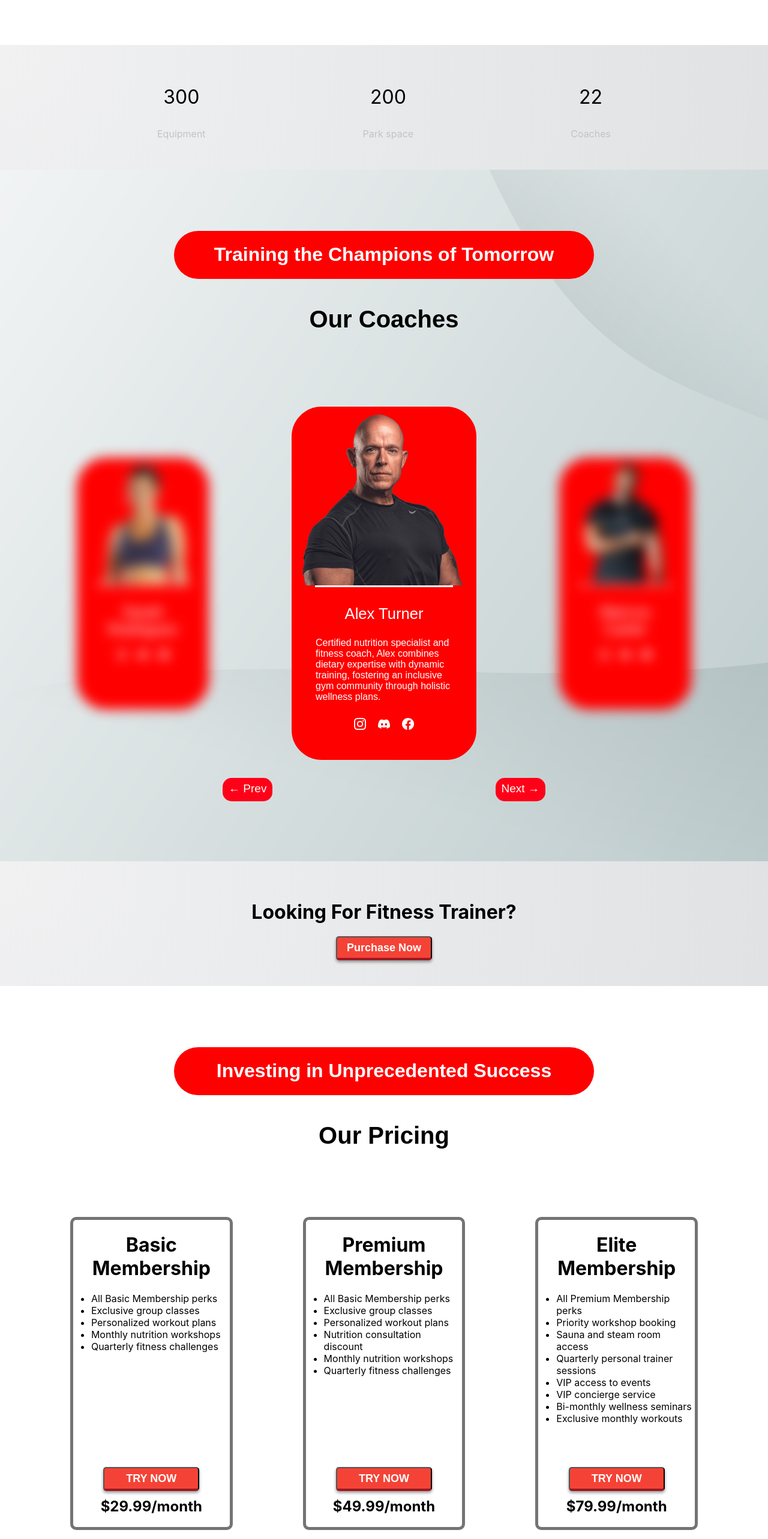
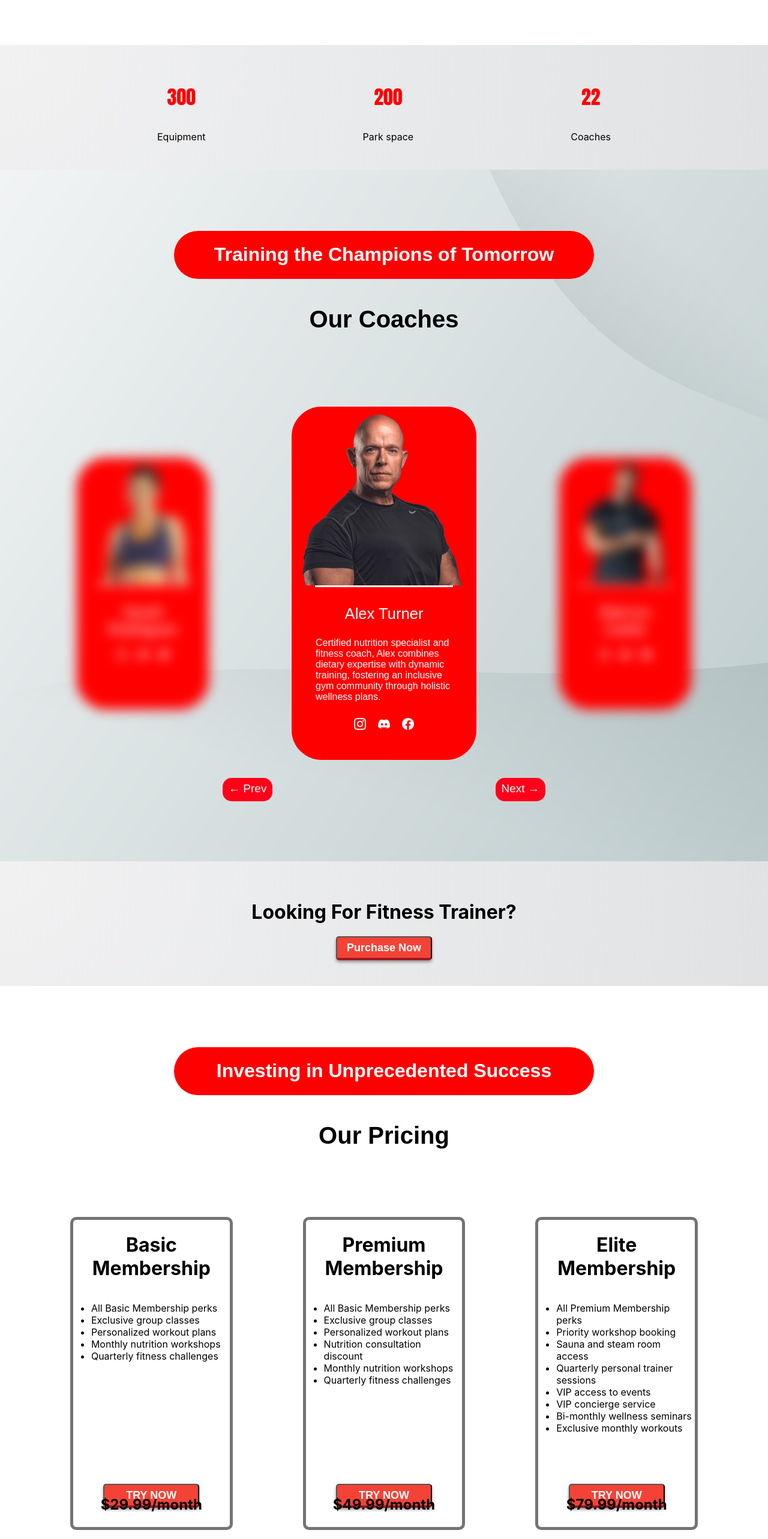
Before and after one commit to Twenfyx/react-gym, a React (Create React App) app: page / in a window 1280 px wide. Shown: the part 2280-4846 px from the top of the page at 60% size. Built offline with nearby package versions, Linux system fonts and the light colour scheme.

Commit message:
add @types change stats

```diff
--- a/src/components/pricing/Pricing.module.css
+++ b/src/components/pricing/Pricing.module.css
@@ -1,10 +1,7 @@
 .main {
     margin: 0;
-    /* height: 120vh; */
     margin-bottom: 200px;
-
 }
-
 .blocks {
     display: flex;
     justify-content: space-evenly;
@@ -12,6 +9,8 @@
 }
 
 .blocks .mainBlock {
+    display: flex;
+    flex-direction: column;
     width: 16.3rem;
     height: 32rem;
     border: 5px solid rgb(116, 116, 116);
@@ -27,20 +26,16 @@
     margin-left: -10px;
 }
 
-.blocks h2 {
-    width: 100%;
-    text-align: center;
-    position: absolute;
-    bottom: 0;
-}
-
 .bottom {
     display: flex;
-    justify-content: center;
-
-    margin-bottom: 10px;
+    flex-direction: column;
+    align-items: center;
+    margin-top: auto;
+    margin-bottom: 2rem;
 }
-
-.bottom button {
+.bottom h2{
     position: absolute;
 }
+.bottom button{
+    /* position: absolute; */
+}
--- a/src/components/pricing/Pricing.tsx
+++ b/src/components/pricing/Pricing.tsx
@@ -23,8 +23,10 @@ const Pricing: React.FC = () => {
                         <li>Quarterly fitness challenges</li>
                     </ul>
                     <div className={styles.bottom}>
+
+                        <h2>$29.99/month</h2>
                         <button className="btn">TRY NOW</button>
-                        <h2>$29.99/month</h2>
+
                     </div>
                 </div>
                 <div className={styles.mainBlock}>
@@ -38,8 +40,8 @@ const Pricing: React.FC = () => {
                         <li>Quarterly fitness challenges</li>
                     </ul>
                     <div className={styles.bottom}>
+                        <h2>$49.99/month</h2>
                         <button className="btn">TRY NOW</button>
-                        <h2>$49.99/month</h2>
                     </div>
                 </div>
                 <div className={styles.mainBlock}>
@@ -55,8 +57,8 @@ const Pricing: React.FC = () => {
                         <li>Exclusive monthly workouts</li>
                     </ul>
                     <div className={styles.bottom}>
+                        <h2>$79.99/month</h2>
                         <button className="btn">TRY NOW</button>
-                        <h2>$79.99/month</h2>
                     </div>
                 </div>
             </div>
--- a/src/components/stats/Statistics.module.css
+++ b/src/components/stats/Statistics.module.css
@@ -1,22 +1,17 @@
-
 .container{
-    /* background-color: red; */
-    /* background-image: linear-gradient(to right, rgba(255, 0, 0, 0.288), rgba(255,0,0,1)); */
-    /* background-image: linear-gradient( 135deg, #F05F57 10%, #360940 100%); */
-    /* background: radial-gradient(666px at 0.4% 48%, rgb(202, 204, 227) 0%, rgb(89, 89, 99) 97.5%); */
     background: radial-gradient(circle at 0% 0.5%, rgb(241, 241, 242) 0.1%, rgb(224, 226, 228) 100.2%);
     height: 13em;
     color:rgb(0, 0, 0);
     display: flex;
     justify-content: space-evenly;
     align-items: center;
-    /* margin:5rem 0rem 5rem 0rem; */
-    /* margin:0px; */
 }
 .textAmount{
     text-align: center;
-    font-size: 2em
+    font-size: 2em;
+    font-family: Impact, Haettenschweiler, 'Arial Narrow Bold', sans-serif;
+    color:red;
 }
 .textMain{
-    color:rgb(196, 195, 195)
+    color:black;
 }
```
Also changed, not shown: src/components/@types/assets.d.ts (added, +30 -0 lines).
